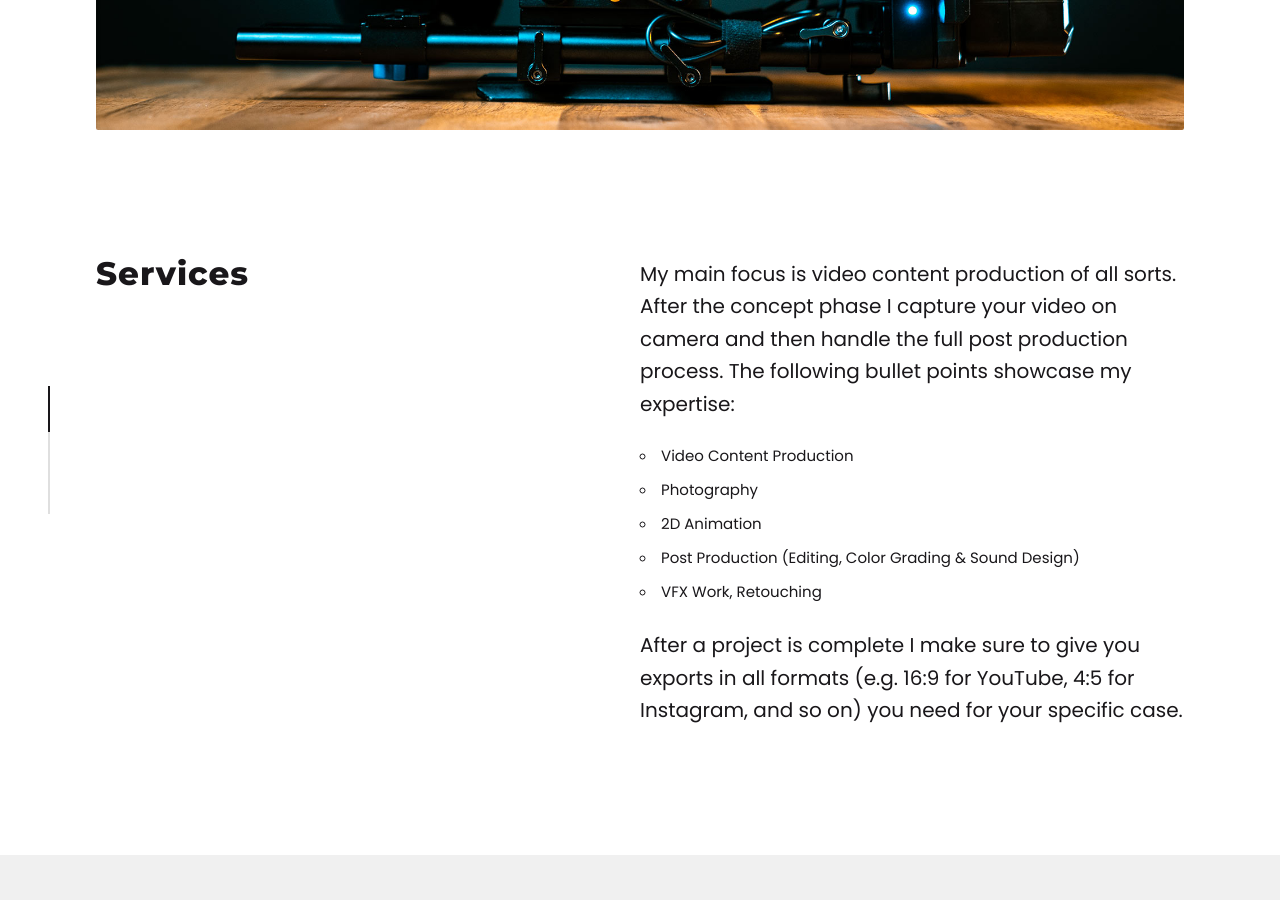
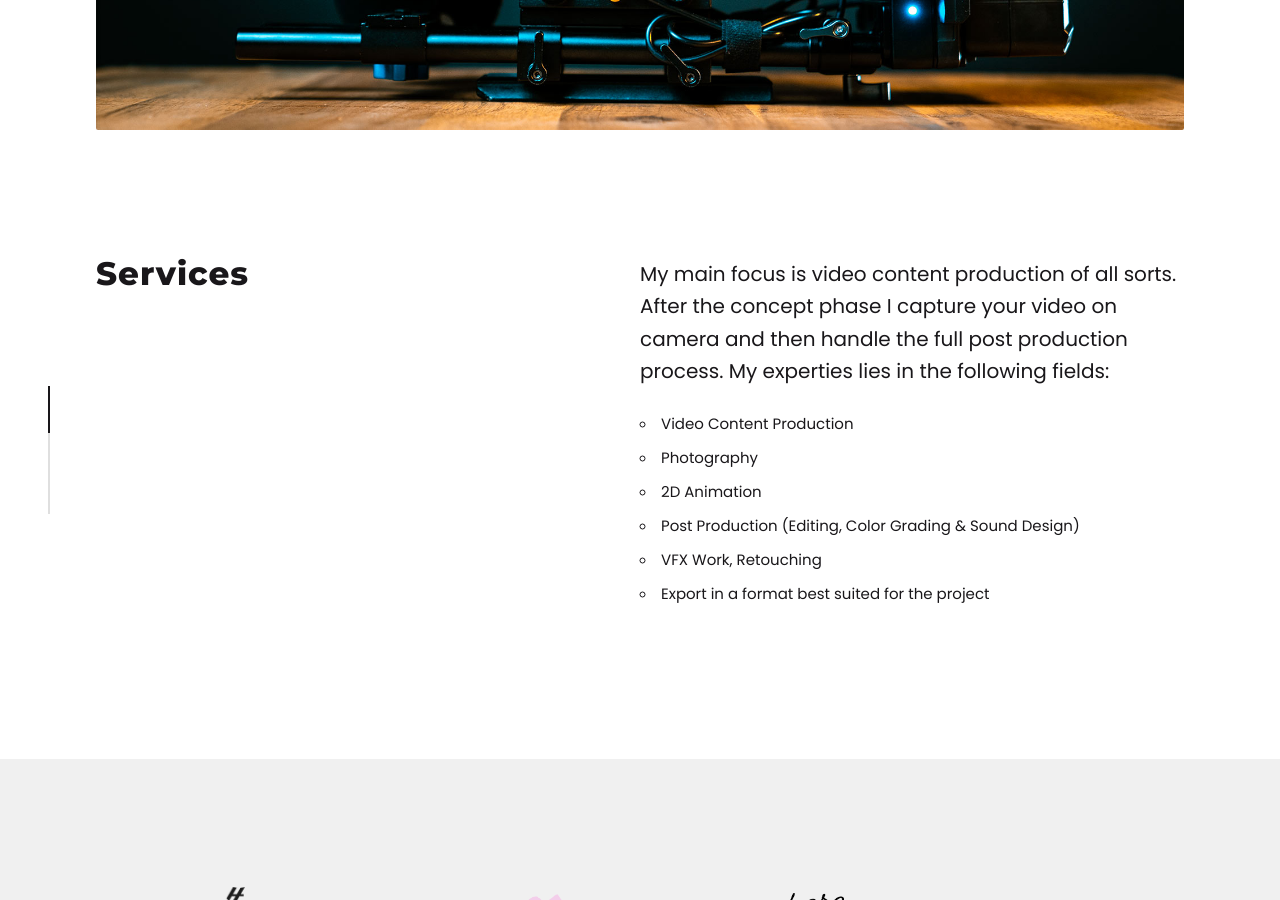
Before and after one commit to dariogartmann/dariogartmann.github.io, a Jekyll site: the page built from services/index.html, in a window 1280 px wide and 900 px high, scrolled down 879 px. Built offline with Jekyll 4.4.1, drawn with Linux system fonts in a browser that asks for light colours; nearby versions of some CDN libraries.

Commit message:
changes services and about texts

```diff
--- a/about/index.html
+++ b/about/index.html
@@ -21,7 +21,7 @@ tagline: "Behind the Scenes"
                 <p>
                     I am 24 years old and currently in my last semester of the Bachelor's degree Multimedia Production at <a target="_blank" class="fancylink" href="https://fhgr.ch">FHGR</a>. What started out as a hobby roughly five years ago, has now become my day-to-day activity.
                     <br/><br/>
-                    What excites me most about filmmaking is telling stories that would otherwise be unheard of. As a filmmaker I get a glimpse into various fields. I always strive to create beautiful imagery that's inspiring and fits the subject.
+                    What excites me most about filmmaking is telling stories that would otherwise be unheard of. As a filmmaker I get a glimpse into various fields that expand my view of the world. I always strive to create beautiful imagery that's inspiring and fits the subject.
                     <br/><br/>
                     In my spare time I love to travel and explore exciting new places – always carrying my camera. Head over to my Instagram for a more personal glimpse into my life.
                 </p>
--- a/services/index.html
+++ b/services/index.html
@@ -20,7 +20,7 @@ description: "Services"
             </div>
             <div class="half">
                 <p>
-                    My main focus is video content production of all sorts. After the concept phase I capture your video on camera and then handle the full post production process. The following bullet points showcase my expertise:
+                    My main focus is video content production of all sorts. After the concept phase I capture your video on camera and then handle the full post production process. My experties lies in the following fields:
                 </p>
                 <br/>
                 <ul>
@@ -29,10 +29,8 @@ description: "Services"
                     <li>2D Animation</li>
                     <li>Post Production (Editing, Color Grading & Sound Design)</li>
                     <li>VFX Work, Retouching</li>
+                    <li>Export in a format best suited for the project</li>
                 </ul>
-                <p>
-                    After a project is complete I make sure to give you exports in all formats (e.g. 16:9 for YouTube, 4:5 for Instagram, and so on) you need for your specific case.
-                </p>
             </div>
         </article>
     </div>
```
